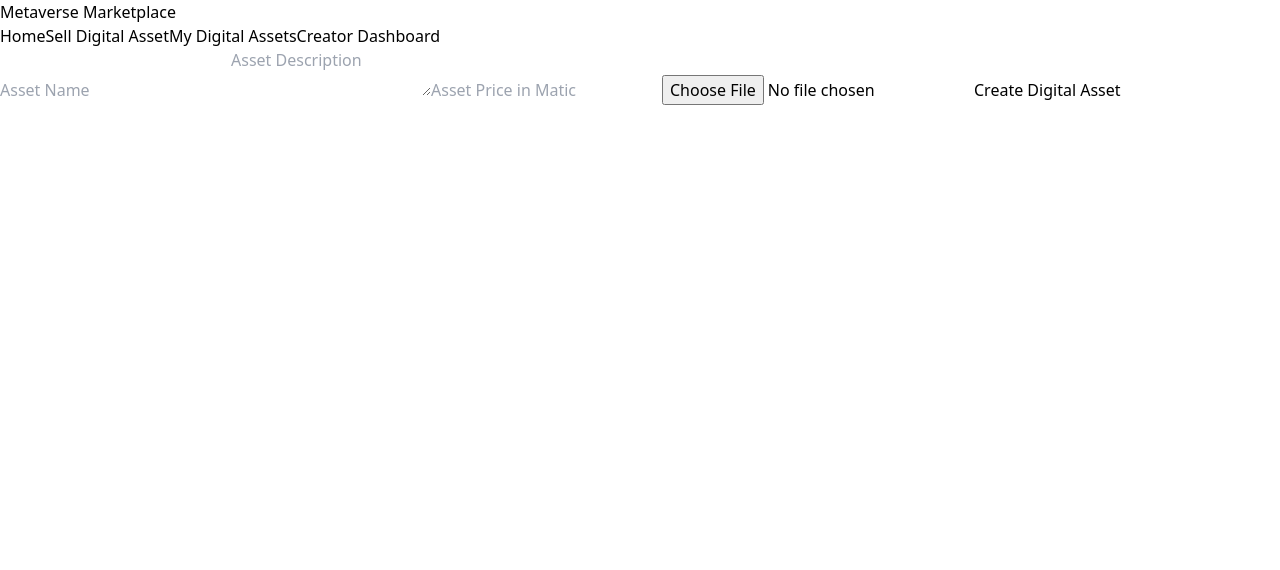
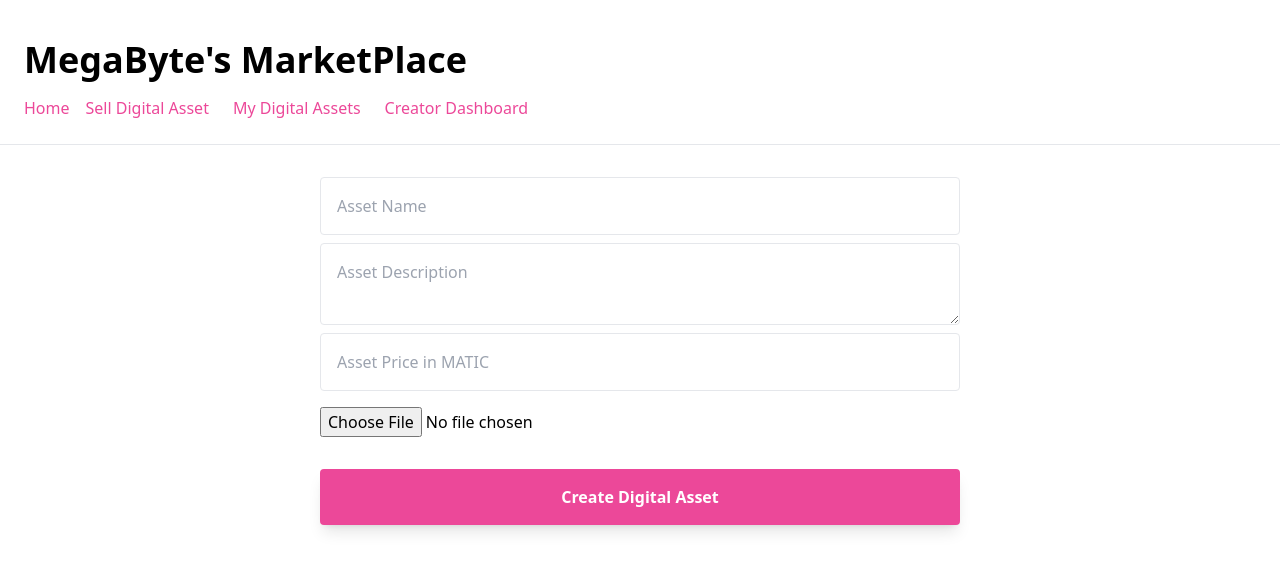
Before and after one commit to Megabyte-143/nft-market-place, a Next.js app: page /create-item in a window 1280 px wide. Shown: the top 570 px of the page. Built offline with nearby package versions, Linux system fonts and the light colour scheme; what ipfs-http-client would draw is missing.

Commit message:
UI completed

```diff
--- a/package.json
+++ b/package.json
@@ -11,7 +11,6 @@
     "@nomiclabs/hardhat-ethers": "^2.0.4",
     "@nomiclabs/hardhat-waffle": "^2.0.1",
     "@openzeppelin/contracts": "^4.4.2",
-    "autoprefixer": "^10.4.2",
     "axios": "^0.24.0",
     "chai": "^4.3.4",
     "ethereum-waffle": "^3.4.0",
@@ -19,13 +18,14 @@
     "hardhat": "^2.8.2",
     "ipfs-http-client": "^50.1.2",
     "next": "12.0.8",
-    "postcss": "^8.4.5",
     "react": "17.0.2",
     "react-dom": "17.0.2",
-    "tailwindcss": "^3.0.15",
     "web3modal": "^1.9.5"
   },
   "devDependencies": {
+    "autoprefixer": "^10.4.2",
+    "postcss": "^8.4.5",
+    "tailwindcss": "^3.0.15",
     "eslint": "8.6.0",
     "eslint-config-next": "12.0.8"
   }
--- a/pages/_app.js
+++ b/pages/_app.js
@@ -1,14 +1,17 @@
 import '../styles/globals.css'
 import Link from 'next/link'
+import Head from 'next/head'
 
 function MyApp({ Component, pageProps }) {
   return (
     <div>
-      <nav className="border-b p-6">
-        <p className="text-4xl font-bold">Metaverse Marketplace</p>
+      <nav className="border-b p-6 place-content-center">
+        <p className="text-4xl font-bold mt-4  ">
+          MegaByte&apos;s MarketPlace
+        </p>
         <div className="flex mt-4">
           <Link href="/">
-            <a className="mr-8 text-pink-500">
+            <a className="mr-4 text-pink-500">
               Home
             </a>
           </Link>
--- a/pages/api/hello.js
+++ /dev/null
@@ -1,5 +0,0 @@
-// Next.js API route support: https://nextjs.org/docs/api-routes/introduction
-
-export default function handler(req, res) {
-  res.status(200).json({ name: 'John Doe' })
-}
--- a/pages/create-item.js
+++ b/pages/create-item.js
@@ -29,6 +29,7 @@ export default function CreateItem() {
             );
             //IPFS of the NFT
             const url = `https://ipfs.infura.io/ipfs/${added.path}`;
+
             setFileUrl(url);
         } catch (error) {
             console.log(error);
@@ -50,6 +51,7 @@ export default function CreateItem() {
             const added = await client.add(data);
             //IPFS of the data
             const url = `https://ipfs.infura.io/ipfs/${added.path}`;
+            console.log(url)
             createSale(url);
         } catch (error) {
             console.log("Error in Uploading File:", error);
@@ -105,13 +107,13 @@ export default function CreateItem() {
                     onChange={e => updateFormInput({ ...formInput, description: e.target.value })}
                 />
                 <input
-                    placeholder="Asset Price in Matic"
+                    placeholder="Asset Price in MATIC"
                     className="mt-2 border rounded p-4"
                     onChange={e => updateFormInput({ ...formInput, price: e.target.value })}
                 />
                 <input
                     type="file"
-                    placeholder="File"
+                    name="Asset"
                     className="my-4"
                     onChange={onChange}
                 />
@@ -120,9 +122,7 @@ export default function CreateItem() {
                         <img className="rounded mt-4" width="350" src={fileUrl} />
                     )
                 }
-                <button
-                    onClick={createItem}
-                    className="font-bold mt-4 bg-pink-500 text-white rounded p-4 shadow-lg">
+                <button onClick={createItem} className="font-bold mt-4 bg-pink-500 text-white rounded p-4 shadow-lg">
                     Create Digital Asset
                 </button>
             </div>
--- a/pages/creator-dashboard.js
+++ b/pages/creator-dashboard.js
@@ -52,18 +52,14 @@ export default function CreatorDashboard() {
     return (
         <div>
             <div className="p-4">
-                <h2 className="text-2xl py-2">
-                    Items Created
-                </h2>
+                <h2 className="text-2xl py-2">Items Created</h2>
                 <div className="grid grid-cols-1 sm:grid-cols-2 lg:grid-cols-4 gap-4 pt-4">
                     {
                         nfts.map((nft, i) => (
                             <div key={i} className="border shadow rounded-xl overflow-hidden">
                                 <img src={nft.image} className="rounded" />
                                 <div className="p-4 bg-black">
-                                    <p className="text-2xl font-bold text-white">
-                                        Price - {nft.price} ETH
-                                    </p>
+                                    <p className="text-2xl font-bold text-white">Price - {nft.price} MATIC</p>
                                 </div>
                             </div>
                         ))
@@ -74,16 +70,14 @@ export default function CreatorDashboard() {
                 {
                     Boolean(sold.length) && (
                         <div>
-                            <h2 className="text-2xl py-2">Items Sold</h2>
+                            <h2 className="text-2xl py-2">Items sold</h2>
                             <div className="grid grid-cols-1 sm:grid-cols-2 lg:grid-cols-4 gap-4 pt-4">
                                 {
                                     sold.map((nft, i) => (
                                         <div key={i} className="border shadow rounded-xl overflow-hidden">
                                             <img src={nft.image} className="rounded" />
                                             <div className="p-4 bg-black">
-                                                <p className="text-2xl font-bold text-white">
-                                                    Price - {nft.price} ETH
-                                                </p>
+                                                <p className="text-2xl font-bold text-white">Price - {nft.price} MATIC</p>
                                             </div>
                                         </div>
                                     ))
@@ -94,5 +88,5 @@ export default function CreatorDashboard() {
                 }
             </div>
         </div>
-    )
+    );
 }
--- a/pages/my-assets.js
+++ b/pages/my-assets.js
@@ -51,15 +51,13 @@ export default function MyAssets() {
     return (
         <div className="flex justify-center">
             <div className="p-4">
-                <div className="grid grid-cols-1 sm:grid-cols-2 lg:grid-cols-4 gap-4 pt-4" >
+                <div className="grid grid-cols-1 sm:grid-cols-2 lg:grid-cols-4 gap-4 pt-4">
                     {
                         nfts.map((nft, i) => (
                             <div key={i} className="border shadow rounded-xl overflow-hidden">
                                 <img src={nft.image} className="rounded" />
                                 <div className="p-4 bg-black">
-                                    <p className="text-2xl font-bold text-white">
-                                        Price - {nft.price} ETH
-                                    </p>
+                                    <p className="text-2xl font-bold text-white">Price - {nft.price} MATIC</p>
                                 </div>
                             </div>
                         ))
--- a/postcss.config.js
+++ b/postcss.config.js
@@ -1,6 +1,11 @@
+// apps/site/postcss.config.js
+const { join } = require('path');
+
 module.exports = {
   plugins: {
-    tailwindcss: {},
+    tailwindcss: {
+      config: join(__dirname, 'tailwind.config.js'),
+    },
     autoprefixer: {},
   },
-}
+};
--- a/tailwind.config.js
+++ b/tailwind.config.js
@@ -1,5 +1,5 @@
 module.exports = {
-  purge: [],
+  purge: ['./pages/**/*.{js,ts,jsx,tsx}', './components/**/*.{js,ts,jsx,tsx}'],
   darkMode: false, // or 'media' or 'class'
   theme: {
     extend: {},
```
Also changed, not shown: styles/Home.module.css (+13 -8 lines), .eslintrc.json, 2 other files (tests, documents, lock files or other folders).
